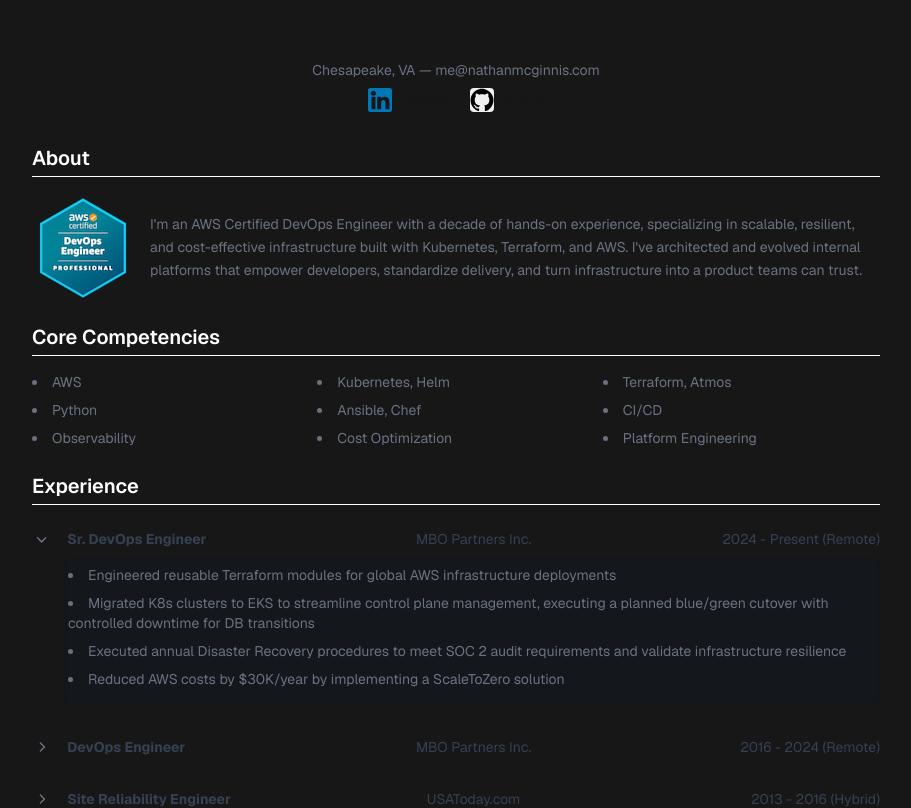
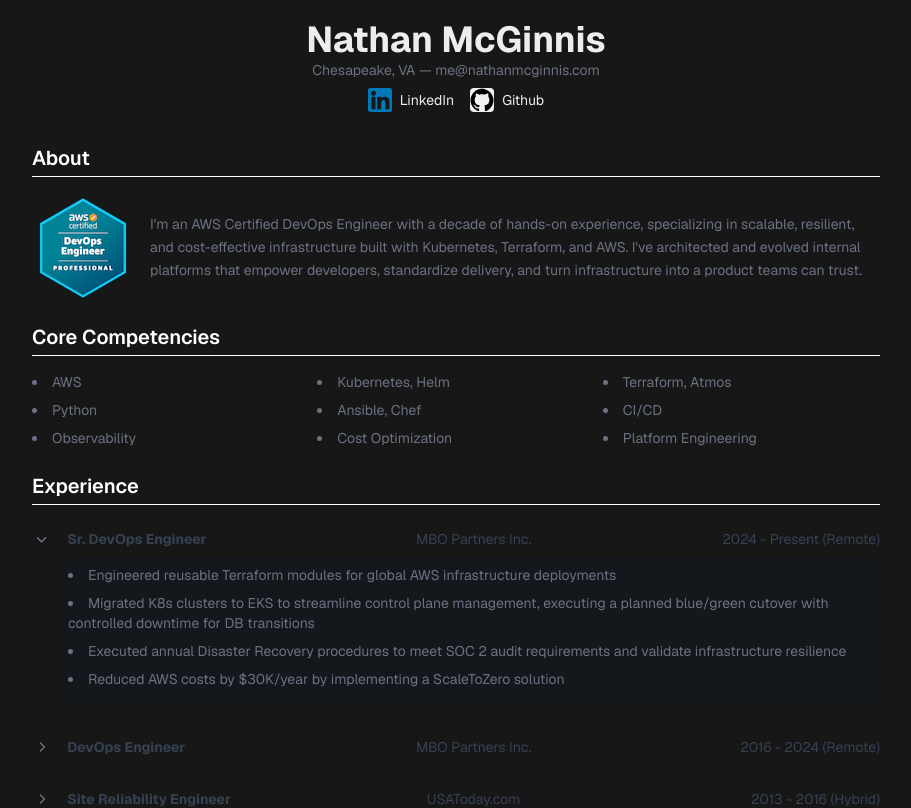
Before and after one commit to f1yers/whoami, a Next.js app: page / in a window 1280 px wide. Shown: the top 808 px of the page, without its empty margins (184-1095 px from the left). Built offline with nearby package versions, Linux system fonts and the light colour scheme.

Commit message:
fix color

```diff
--- a/src/app/globals.css
+++ b/src/app/globals.css
@@ -2,7 +2,7 @@
 
 :root {
   --background: #171717;
-  --foreground: #171717;
+  --foreground: #ededed;
 }
 
 @theme inline {
```
